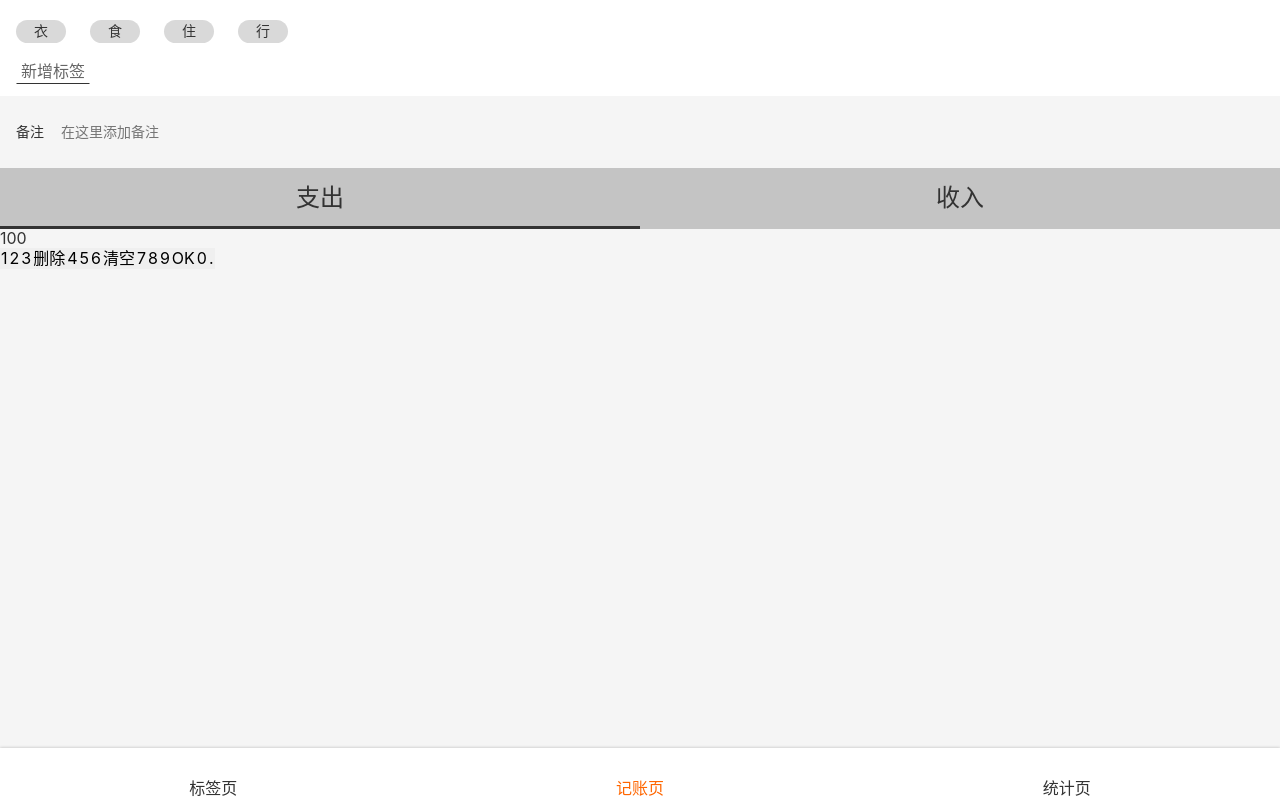
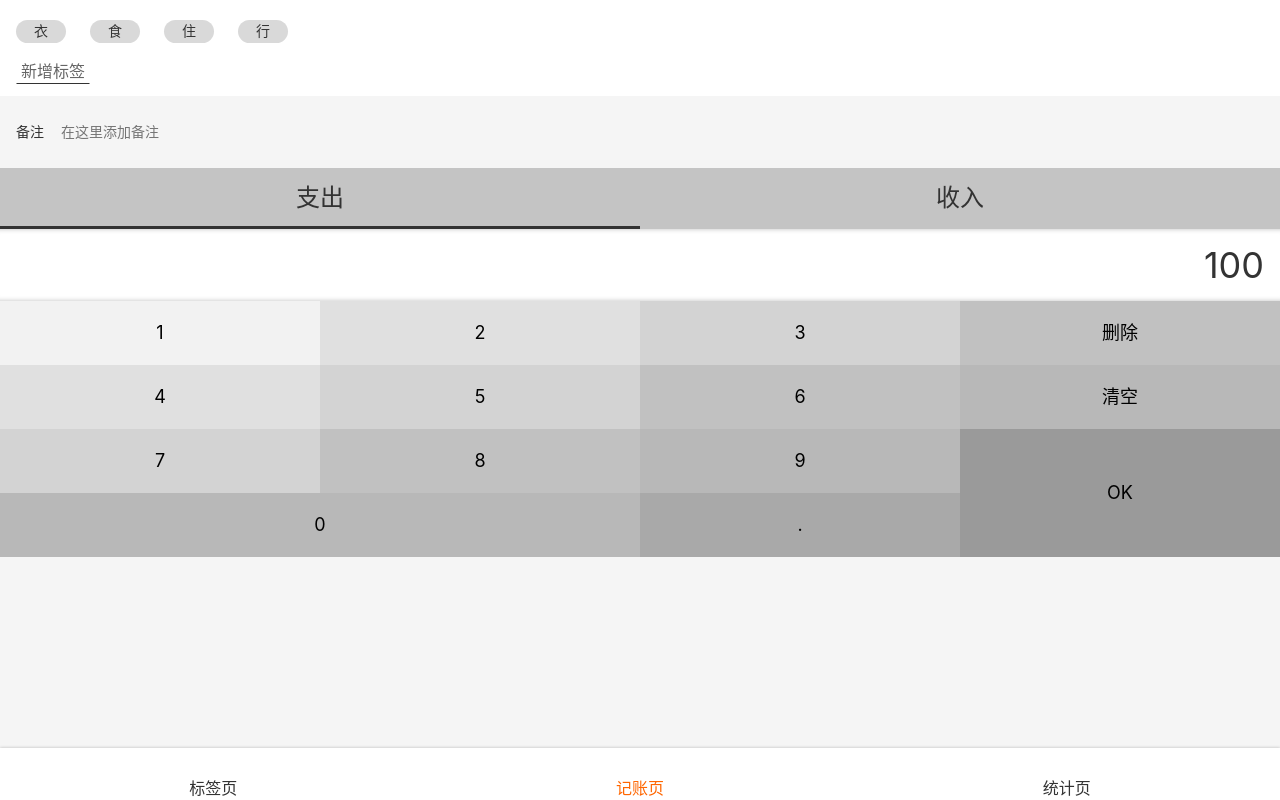
Before and after one commit to xmasuhai/morney-react-yarn-origin, a React app: page /#/money in a window 1280 px wide. Built offline with nearby package versions, Linux system fonts and the light colour scheme.

Commit message:
:lipstick: Money.tsx 之 数字面板 UI 完成，Add CSS styles to Money view and clear-fix class

```diff
--- a/src/index.scss
+++ b/src/index.scss
@@ -3,6 +3,7 @@
 @import 'assets/style/common/reset';
 @import 'assets/style/var/var';
 @import 'assets/style/helpers/font';
+
 body {
   font-family: $font-hei;
   -webkit-font-smoothing: antialiased;
@@ -18,3 +19,9 @@
   width: 1em;
   height: 1em;
 }
+
+.clear-fix::after {
+  content: '';
+  display: block;
+  clear: both;
+}
--- a/src/views/Money.tsx
+++ b/src/views/Money.tsx
@@ -81,7 +81,58 @@
   }
 `
 
-const NumberPadSection = styled.section``
+const NumberPadSection = styled.section`
+  display: flex;
+  flex-direction: column;
+
+  > .output {
+    background-color: #fff;
+    font-size: 36px;
+    line-height: 72px;
+    text-align: right;
+    padding: 0 16px;
+    box-shadow: inset 0 -5px 5px -5px rgba(0, 0, 0, 0.25),
+    inset 0 5px 5px -5px rgba(0, 0, 0, 0.25);
+  }
+
+  > .pad {
+
+    > button {
+      font-size: 18px;
+      float: left;
+      width: 25%;
+      height: 64px;
+
+      &.ok {
+        float: right;
+        height: 128px;
+      }
+      &.zero {width: 50%;}
+
+      &:nth-child(1) {background-color: #f2f2f2;}
+
+      &:nth-child(2),
+      &:nth-child(5) {background-color: #e0e0e0;}
+
+      &:nth-child(3),
+      &:nth-child(6),
+      &:nth-child(9) {background-color: #d3d3d3;}
+
+      &:nth-child(4),
+      &:nth-child(7),
+      &:nth-child(10) {background-color: #c1c1c1;}
+
+      &:nth-child(8),
+      &:nth-child(11),
+      &:nth-child(13) {background-color: #b8b8b8;}
+
+      &:nth-child(12) {background-color: #9a9a9a;}
+      &:nth-child(14) {background-color: #a9a9a9;}
+
+    }
+
+  }
+`
 
 // 记账页面
 export function Money() {
@@ -109,8 +160,8 @@
         </ul>
       </CategorySection>
       <NumberPadSection>
-        <div>100</div>
-        <div>
+        <div className="output">100</div>
+        <div className="pad clear-fix">
           <button>1</button>
           <button>2</button>
           <button>3</button>
@@ -122,8 +173,8 @@
           <button>7</button>
           <button>8</button>
           <button>9</button>
-          <button>OK</button>
-          <button>0</button>
+          <button className="ok">OK</button>
+          <button className="zero">0</button>
           <button>.</button>
         </div>
       </NumberPadSection>
```
